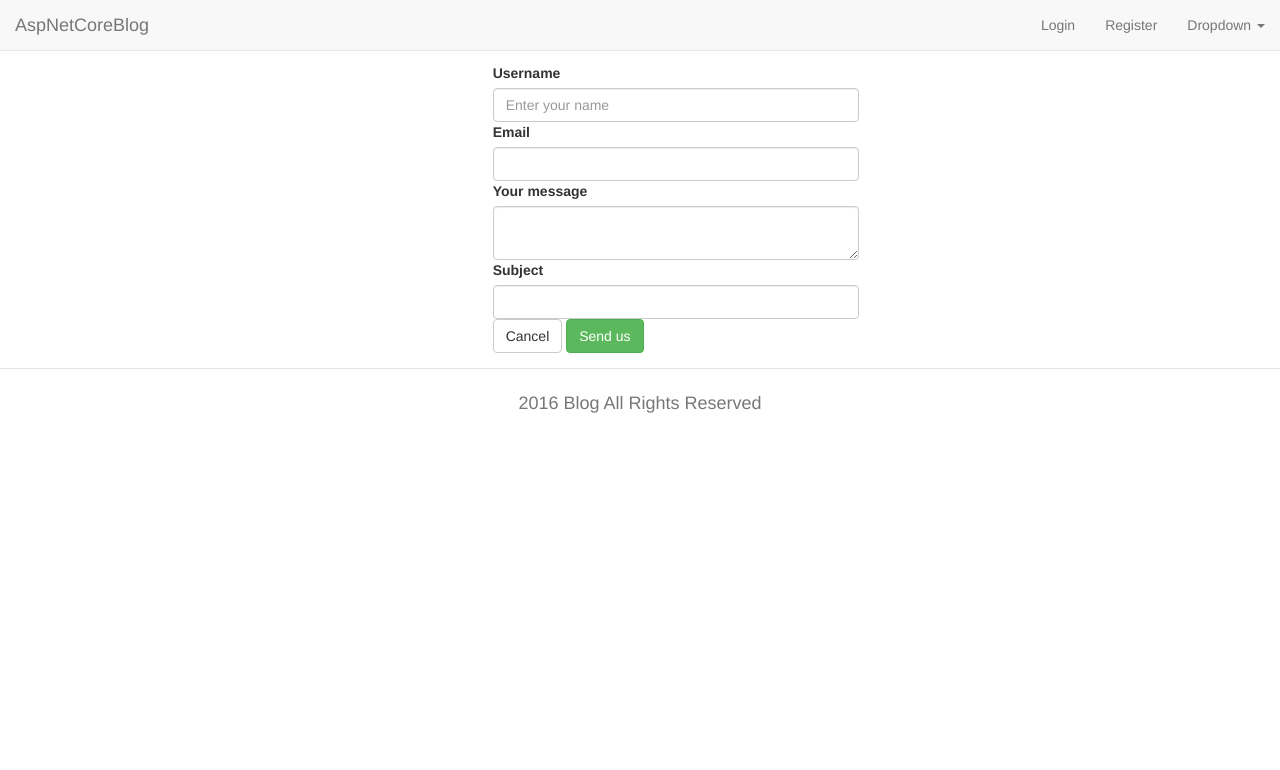
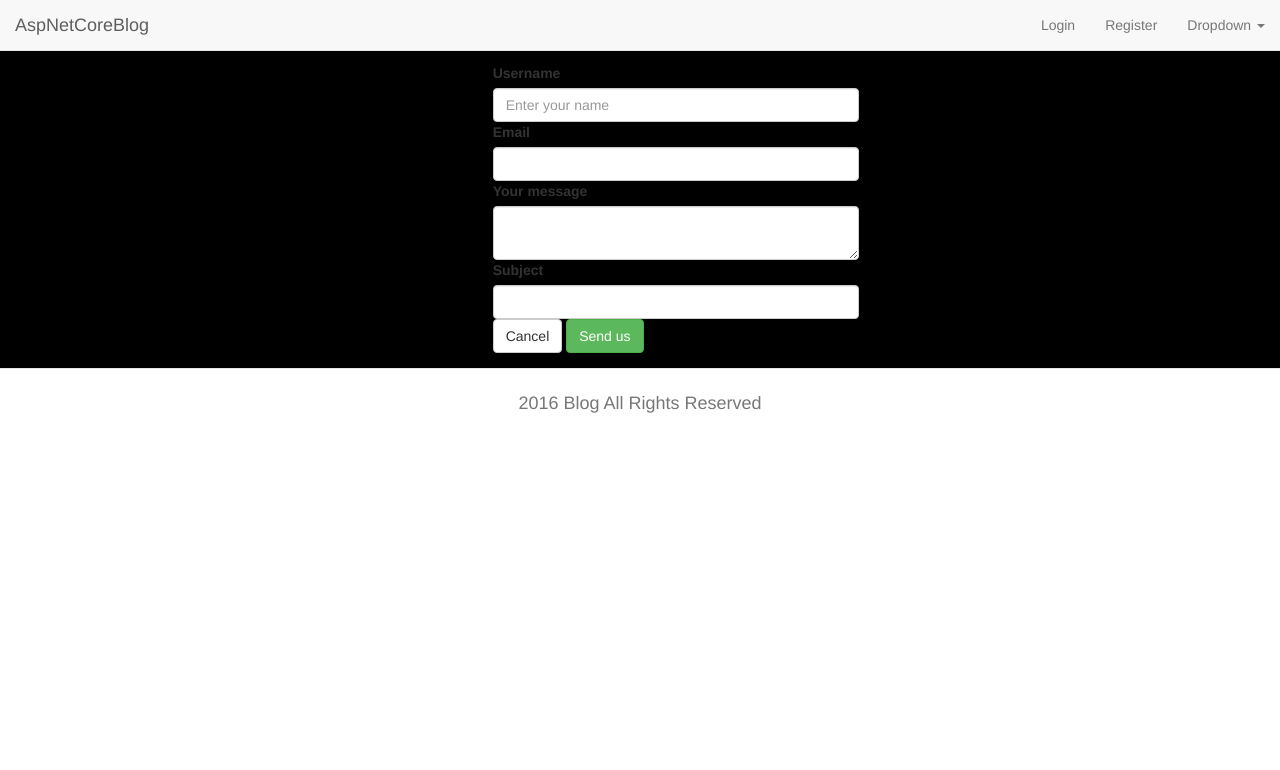
Before and after one commit to dudinda/CoreBlog, an ASP.NET Core app: page /Blog/contact in a window 1280 px wide. Shown: the top 770 px of the page. Run offline with ASP.NET Core 8, Linux system fonts and the light colour scheme; the project's own start-up code is not run, and a stand-in starts its controllers and pages; some libraries are stand-ins or nearby versions.

Commit message:
Fixed route to .css file

```diff
--- a/src/Blog/Views/Shared/_Layout.cshtml
+++ b/src/Blog/Views/Shared/_Layout.cshtml
@@ -8,7 +8,7 @@
     <title>@ViewBag.Title</title>
 
     <!-- Stylesheets -->
-    <link rel="stylesheet"  href="~/css/style.css" />
+    <link rel="stylesheet"  href="~/css/site.css" />
     <script type="text/javascript" src="~/lib/jquery/dist/jquery.min.js"></script>
     <script type="text/javascript" src="~/lib/bootstrap/dist/js/bootstrap.min.js"></script>
     <link rel="stylesheet"  href="~/lib/bootstrap/dist/css/bootstrap.min.css" />
@@ -64,37 +64,11 @@
             </div>
         </div>
     </nav>
-    <style>
-        #content {
-    background: #fff;
-    padding: 0 24px 0 96px;
-    min-height: 100%;
-    box-sizing: border-box;
-}
-        #navbar {
-    position: absolute;
-    top: 0;
-    bottom: 29px;
-    width: 71px;
-    z-index: 99991;
-}
-        #navbar .navbar-panel {
-    z-index: 2;
-    background: #f2f2f2;
-    position: absolute;
-    top: 0;
-    bottom: 0;
-}
-    </style>
+
     <div id="layout">
-        <div id="navbar">
-            <div class="navbar-panel">
-                <a href="~/images/blogger_4096_black.png"></a>
-            </div>
-        </div>
         <div id="content">
             <!-- Site Content -->
-            <div class="site_content">
+            <div class="content">
                 @RenderBody()
             </div>
         </div>
```
